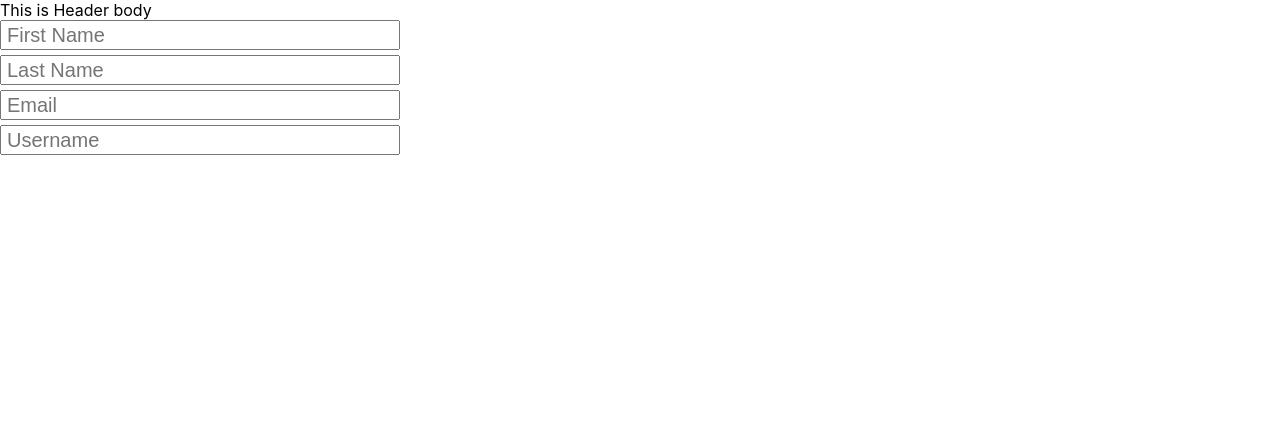
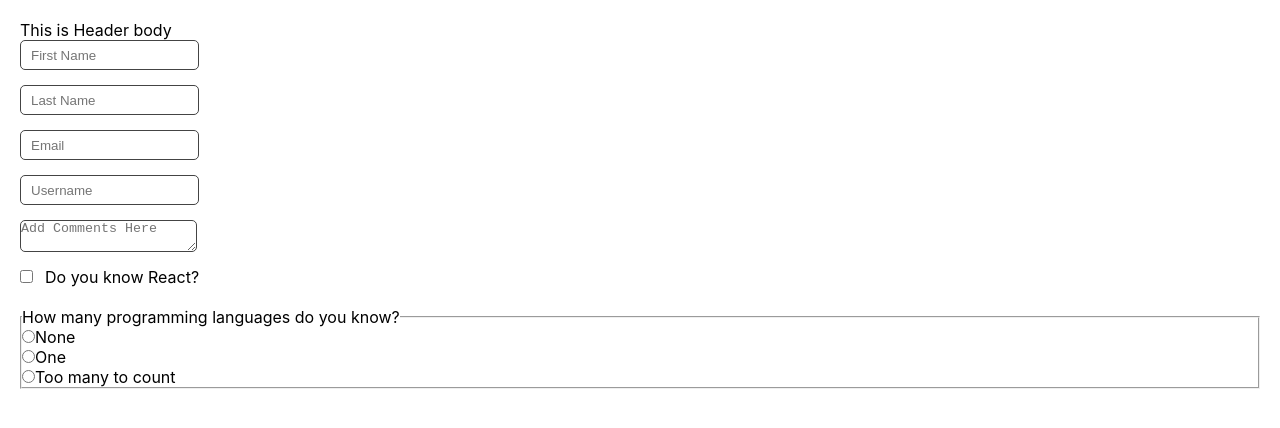
Before and after one commit to Elim-J/animated-form, a React (Create React App) app in the folder animated-form/: page / in a window 1280 px wide. Shown: the top 428 px of the page. Built offline with nearby package versions, Linux system fonts and the light colour scheme.

Commit message:
Added css, radio, check, and text boxes

```diff
--- a/animated-form/src/components/Form.js
+++ b/animated-form/src/components/Form.js
@@ -6,7 +6,10 @@ export default function Form(){
         firstName: "",
         lastName: "",
         email: "",
-        userName: ""
+        userName: "",
+        comments: "",
+        knowReact: false,
+        languages: ""
     })
 
     console.log(formData)
@@ -14,9 +17,11 @@ export default function Form(){
     function updateForm(event){
 
         setFormData(prevFormData => {
+
+            const {name, value, type, checked} = event.target
             return {
                 ...prevFormData,
-                [event.target.name]: event.target.value
+                [name]: type === "checkbox" ? checked : value
             }
         })
     }
@@ -29,6 +34,7 @@ export default function Form(){
                     placeholder="First Name"
                     name="firstName"
                     onChange={updateForm}
+                    value={formData.firstName}
                 />
 
                 <input
@@ -36,13 +42,15 @@ export default function Form(){
                     placeholder="Last Name"
                     name="lastName"
                     onChange={updateForm}
+                    value={formData.lastName}
                 />
 
                 <input
-                    type="text"
+                    type="email"
                     placeholder="Email"
                     name="email"
                     onChange={updateForm}
+                    value={formData.email}
                 />
 
                 <input
@@ -50,7 +58,66 @@ export default function Form(){
                     placeholder="Username"
                     name="userName"
                     onChange={updateForm}
+                    value={formData.userName}
                 />
+
+                <textarea
+                    placeholder="Add Comments Here"
+                    name="comments"
+                    value={formData.comments}
+                    onChange={updateForm}
+                />
+
+                <input
+                    type="checkbox"
+                    id="knowReact"
+                    checked={formData.knowReact}
+                    onChange={updateForm}
+                    name="knowReact"
+                />
+                <label htmlFor="knowReact">Do you know React?</label>
+                <br />
+                <br />
+                <fieldset>
+                    <legend>How many programming languages do you know?</legend>
+                    <input
+                        type="radio"
+                        id="none"
+                        checked={formData.languages === "none"}
+                        onChange={updateForm}
+                        name="languages"
+                        value="none"
+                    />
+                    <label htmlFor="none">None</label>
+
+                    <br />
+
+                    <input
+                        type="radio"
+                        id="one"
+                        value="one"
+                        name="languages"
+                        onChange={updateForm}
+                        checked={formData.languages === "one"}
+
+                    />
+                    <label htmlFor="one">One</label>
+
+                    <br />
+
+                    <input
+                        type="radio"
+                        id="more"
+                        name="languages"
+                        value="Too many to count"
+                        onChange={updateForm}
+                        checked={formData.languages === "Too many to count"}
+                    />
+
+                    <label htmlFor="more">Too many to count</label>
+
+                    <br />
+                </fieldset>
             </form>
         </div>
     )
--- a/animated-form/src/styles/Form.css
+++ b/animated-form/src/styles/Form.css
@@ -1,12 +1,29 @@
-form {
-    display: flex;
-    flex-direction:column;
+* {
+    box-sizing: border-box;
 }
 
-input {
-    margin-bottom: 5px;
-    width: 400px;
+body {
+    margin: 0;
+    padding: 20px;
+}
+
+input[type="text"], input[type="email"] {
+    margin-bottom: 15px;
     height: 30px;
-    text-indent: 5px;
-    font-size: 20px;
+    text-indent: 10px;
+    border: 1px solid #444;
+    border-radius: 5px;
+    display: block;
 }
+
+input[type="checkbox"] {
+    margin-right: 0.75rem;
+}
+
+textarea {
+    margin-bottom: 15px;
+    border: 1px solid #444;
+    border-radius: 5px;
+    display: block;
+
+}
```
